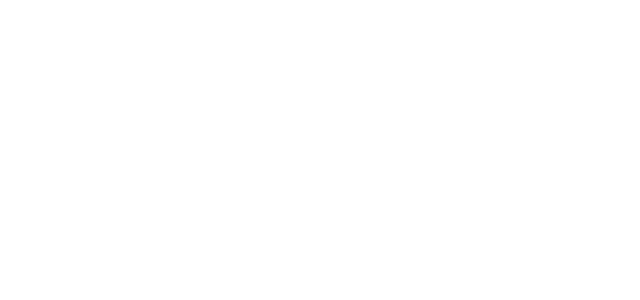
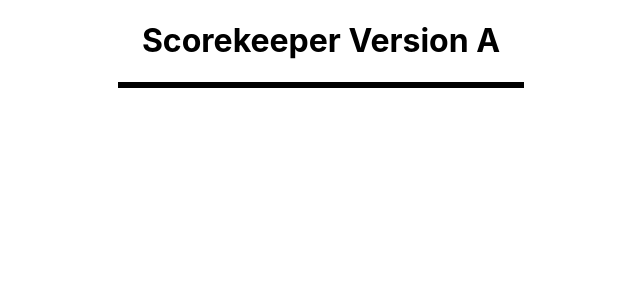
Before and after one commit to sebsch1337/score-keeper-app, a React (Create React App) app: page / in a window 1280 px wide. Shown: the top 300 px of the page, without its empty margins (319-959 px from the left). Built offline with nearby package versions, Linux system fonts and the light colour scheme.

Commit message:
create ScoreBox component

```diff
--- a/src/App.js
+++ b/src/App.js
@@ -1,11 +1,19 @@
 import styled from "styled-components";
+import ScoreBox from "./components/ScoreBox";
 
 function App() {
-  return <Main></Main>;
+  return (
+    <Main>
+      <h1>Scorekeeper Version A</h1>
+      <ScoreBox></ScoreBox>
+    </Main>
+  );
 }
 
 export default App;
 
 const Main = styled.main`
-  text-align: center;
+  display: flex;
+  align-items: center;
+  flex-direction: column;
 `;
--- /dev/null
+++ b/src/components/ScoreBox/index.js
@@ -0,0 +1,8 @@
+import styled from "styled-components";
+
+const ScoreBox = styled.section`
+  width: 25rem;
+  border: 3px solid black;
+`;
+
+export default ScoreBox;
```
